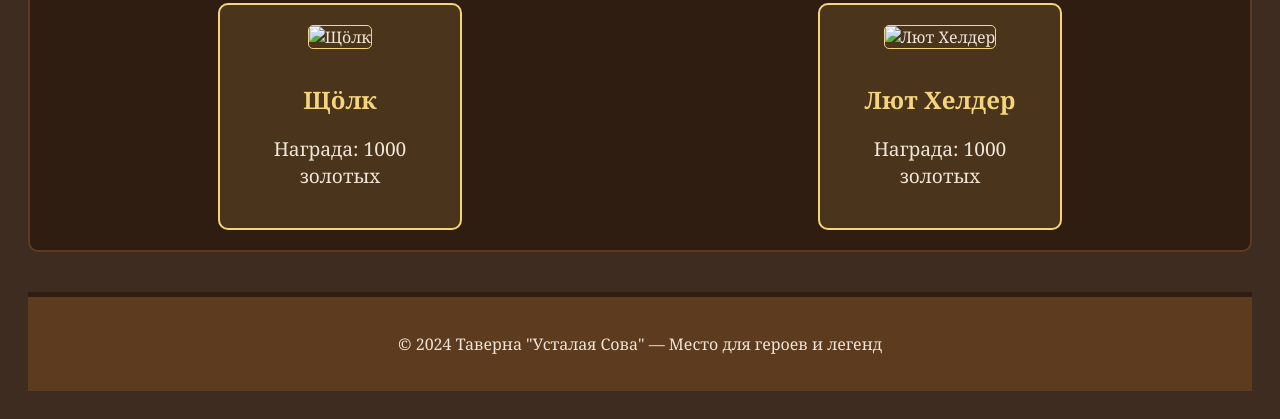
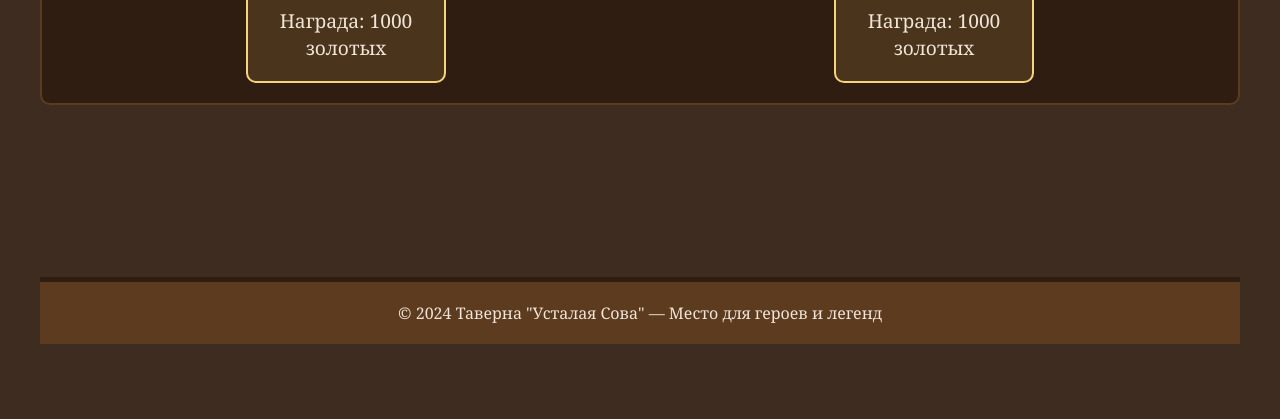
Before and after one commit to TheZooMThe/Beer-Dragons.sites, a plain HTML site: page bounty-board.html in a window 1280 px wide. Shown: the part 416-835 px from the top of the page. After the commit the page ends 800 px from the top, so only its background shows below. Drawn offline with Linux system fonts and the light colour scheme.

Commit message:
пофиксил футер

```diff
--- a/bounty-board.css
+++ b/bounty-board.css
@@ -1,9 +1,26 @@
 /* Общие стили для доски розыска */
-body {
+* {
+    margin: 0;
+    padding: 0;
+    box-sizing: border-box;
+}
+
+html, body {
+    height: 100%;
     background-color: #3e2c20;
     color: #f0e5d8;
     font-family: 'Georgia', serif;
     padding: 20px;
+}
+
+/* Липкий футер */
+body {
+    display: flex;
+    flex-direction: column;
+}
+
+.wrapper {
+    flex: 1;
 }
 
 .tavern-header {
@@ -97,7 +114,6 @@ nav ul li a:hover {
 
 .tavern-footer {
     text-align: center;
-    margin-top: 40px;
     padding: 20px;
     background-color: #5c3b1e;
     border-top: 5px solid #2e1d10;
--- a/bounty-board.html
+++ b/bounty-board.html
@@ -7,6 +7,7 @@
     <link rel="stylesheet" href="bounty-board.css"> <!-- Подключение нового CSS -->
 </head>
 <body>
+<div class="wrapper">
     <header class="tavern-header">
         <h1>Доска розыска</h1>
         <nav>
@@ -32,7 +33,7 @@
             <!-- Добавьте больше карточек преступников по необходимости -->
         </div>
     </section>
-
+</div>
     <footer class="tavern-footer">
         <p>© 2024 Таверна "Усталая Сова" — Место для героев и легенд</p>
     </footer>
--- a/styles.css
+++ b/styles.css
@@ -4,11 +4,22 @@
     box-sizing: border-box;
 }
 
-body {
+html, body {
+    height: 100%;
     background-color: #3e2c20;
     color: #f0e5d8;
     font-family: 'Georgia', serif;
     padding: 20px;
+}
+
+/* Липкий футер */
+body {
+    display: flex;
+    flex-direction: column;
+}
+
+.wrapper {
+    flex: 1;
 }
 
 .tavern-header {
@@ -83,9 +94,9 @@ nav ul li a:hover {
     border-radius: 5px;
 }
 
+/* Стили для футера */
 .tavern-footer {
     text-align: center;
-    margin-top: 40px;
     padding: 20px;
     background-color: #5c3b1e;
     border-top: 5px solid #2e1d10;
```
Also changed, not shown: index.html (+2 -0 lines).
